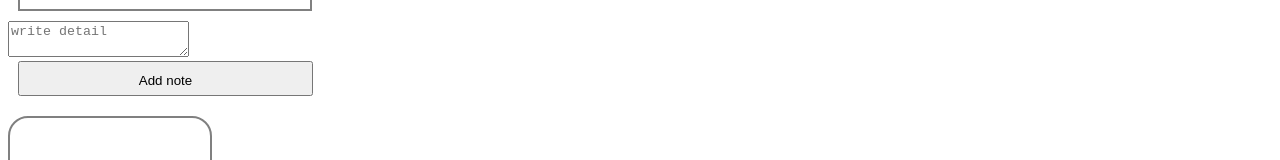
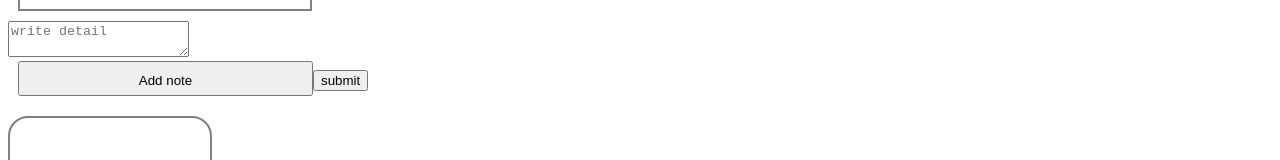
Before and after one commit to shoaibkhan-dev/react-practice-05, a React (Vite) app in the folder react-web/: page / in a window 1280 px wide. Shown: the part 160-320 px from the top of the page. Built offline with nearby package versions, Linux system fonts and the light colour scheme.

Commit message:
button added for submition

```diff
--- a/react-web/src/components/Form/InputFocus.jsx
+++ b/react-web/src/components/Form/InputFocus.jsx
@@ -65,6 +65,7 @@ const InputFocus = () => {
           />
           <br />
         <button className='btn'>Add note</button>
+        <button>submit</button>
       </form>
       <div className='output'></div>
     </div>
```
